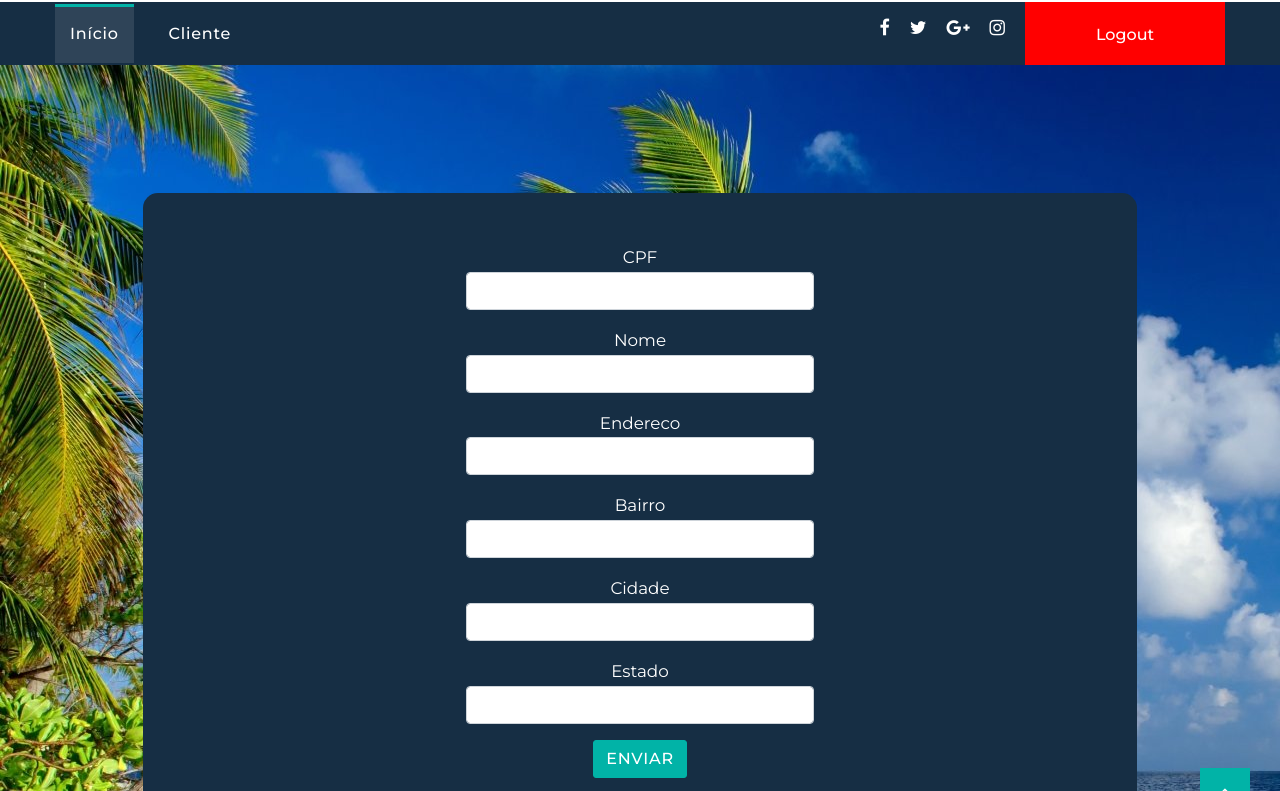
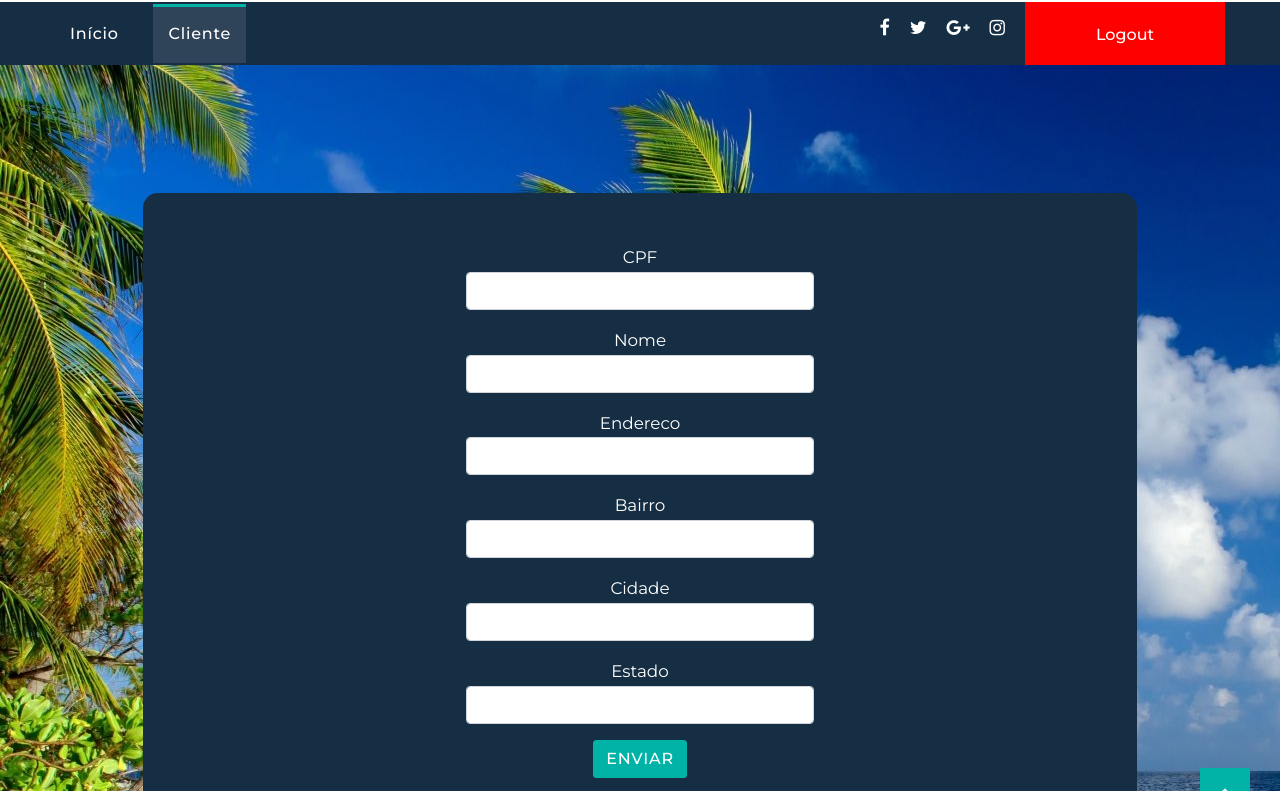
Before and after one commit to FelipeDuMato/PPI, a website: page private/cadastro.html in a window 1280 px wide. Shown: the part 52-843 px from the top of the page. Drawn offline with Linux system fonts and the light colour scheme; files that its build step writes are made by us from their sources; files whose address does not match are found by name.

Commit message:
Resolvendo problema com a barra de navegação

```diff
--- a/private/cadastro.html
+++ b/private/cadastro.html
@@ -75,9 +75,9 @@
                   </ul>
                   <!-- RD Navbar Nav-->
                   <ul class="rd-navbar-nav">
-                    <li class="rd-nav-item active"><a class="rd-nav-link" href="paginilog.html">Início</a>
+                    <li class="rd-nav-item"><a class="rd-nav-link" href="paginilog.html">Início</a>
                     </li>
-                    <li class="rd-nav-item"><a class="rd-nav-link" href="cadastro.html">Cliente</a>
+                    <li class="rd-nav-item active"><a class="rd-nav-link" href="cadastro.html">Cliente</a>
                     </li>
                   </ul>
                 </div>
```
Also changed, not shown: private/pacote1.html (+1 -1 lines), private/pacote2.html (+1 -1 lines), public/login.html (+1 -1 lines).
